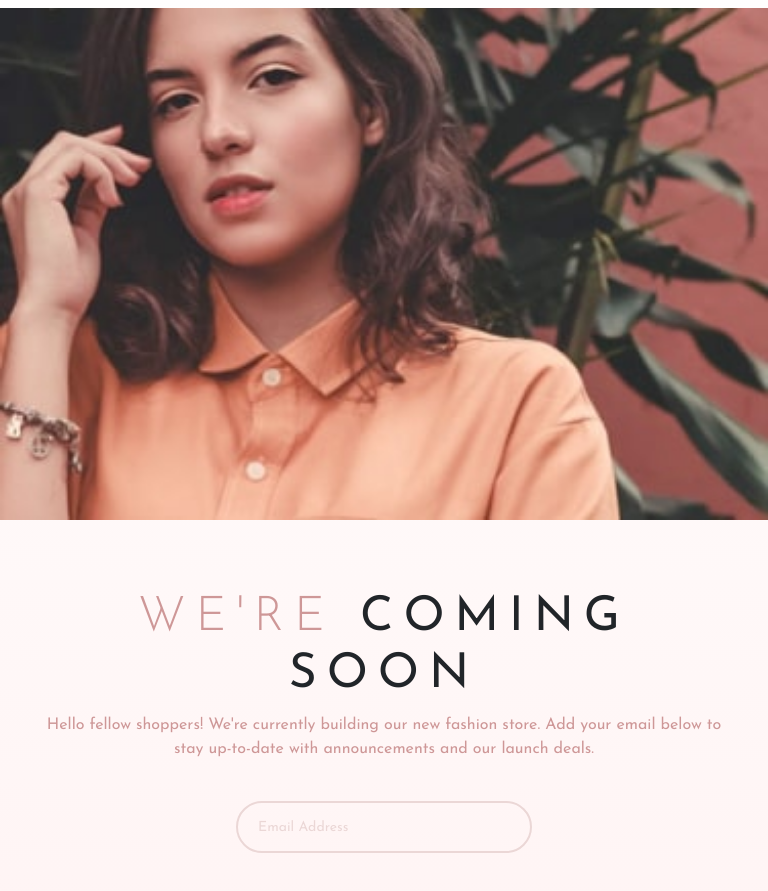
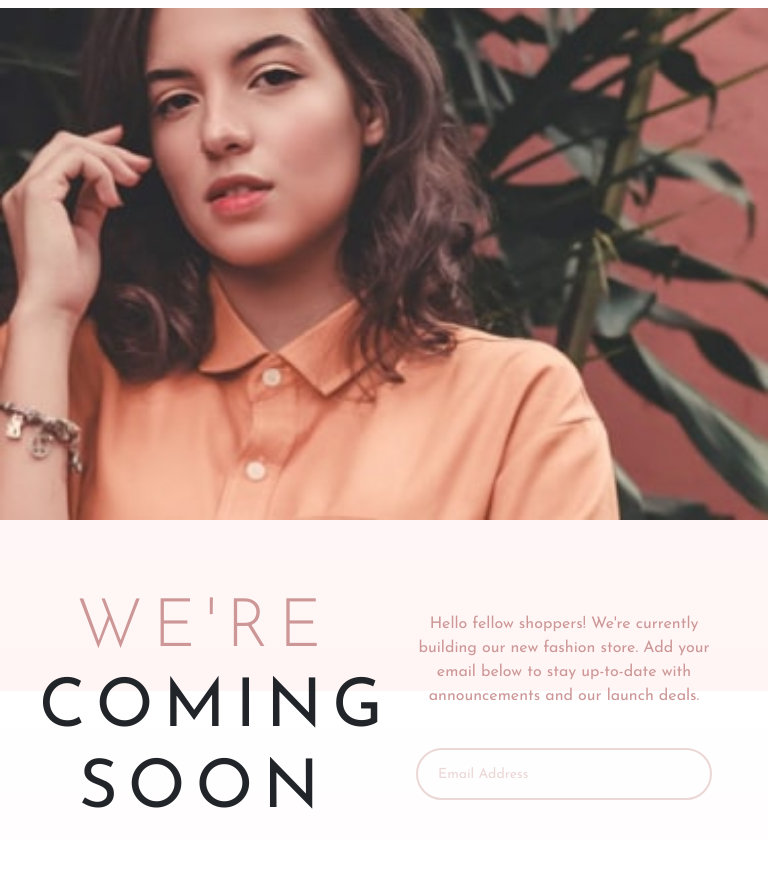
Before and after one commit to KenSparks-Dev/Base-Apparel-coming-soon-page, a website: page index.html in a window 768 px wide. Shown: the part 109-1000 px from the top of the page. After the commit the page ends 950 px from the top, so only its background shows below. Drawn offline with nearby package versions, Linux system fonts and the light colour scheme.

Commit message:
finished mobile settings for cell phones and regular sized tablets

```diff
--- a/index.html
+++ b/index.html
@@ -4,7 +4,7 @@
   <meta charset="UTF-8">
   <meta name="viewport" content="width=device-width, initial-scale=1.0">
   <link rel="icon" type="image/png" sizes="32x32" href="./images/favicon-32x32.png">
-  <title>Frontend Mentor | Base Apparel coming soon page</title>
+  <title>Base Apparel coming soon page</title>
   <link rel="stylesheet" href="node_modules/bootstrap/dist/css/bootstrap.min.css" />
   <link rel="stylesheet" href="style.css">
   <link href="https://fonts.googleapis.com/css2?family=Josefin+Sans:wght@300;400;600&display=swap" rel="stylesheet">
@@ -23,7 +23,7 @@
 
   <div class="container-fluid mobile-img-container">
     <div class="row">
-      <div class="col">
+      <div class="col d-lg-none">
         <img src="/images/hero-mobile.jpg" alt="">
       </div>
     </div>
@@ -32,9 +32,11 @@
 
   <div class="container">
       <div class="row">
-        <div class="col">
-          <h1><span>We're</span> coming soon</h1>
-          <p class="d-flex justify-content-center">
+        <div class="col col-md-6">
+          <h1 class="d-flex justify-content-center flex-column" ><span>We're</span> coming <br> soon</h1>
+          </div>
+          <div class="col col-md-6 mt-md-auto text-col">
+            <p class="d-flex justify-content-center ">
               Hello fellow shoppers! We're currently building our new fashion store.
               Add your email below to stay up-to-date with announcements and our launch deals.
             </p>
@@ -42,8 +44,8 @@
               <input type="email" name="" id="email" placeholder="Email Address" class="email">
             </form>
             </div>
+          </div>
         <div class="col-lg">
-        </div>
         </div>
     </div>
 
--- a/style.css
+++ b/style.css
@@ -2,7 +2,7 @@ body {
 	font-family: 'Josefin Sans', sans-serif;
 	background-image: linear-gradient(hsl(0, 0%, 100%), hsl(0, 100%, 98%));
 }
-body{
+body, html{
 	height: 100%;
 }
 img {
@@ -24,7 +24,8 @@ h1 {
 	font-size: 3.0em;
 	letter-spacing: 10px;
 	text-align: center;
-	padding-top: 70px;
+  padding-top: 70px;
+
 }
 span {
 	font-weight: 200;
@@ -36,6 +37,9 @@ p {
 	color: hsl(0, 36%, 70%);
 	margin: 0 6px;
 	font-size: 16px;
+}
+.medium-text{
+  padding-top:60px;
 }
 form {
 	margin: auto;
@@ -54,5 +58,13 @@ form {
 	padding: 0px 5px;
 	font-weight: 400;
 }
-input:submit {
+
+@media (min-width: 768px) and (max-width: 991.98px) {
+  h1{
+    font-size: 4.2em;
+  }
+  p{
+  font-size: 16px;
+  margin: 80px 7px 0px 7px;
 }
+}
```
Lines whose indentation alone changed are shown as unchanged.
